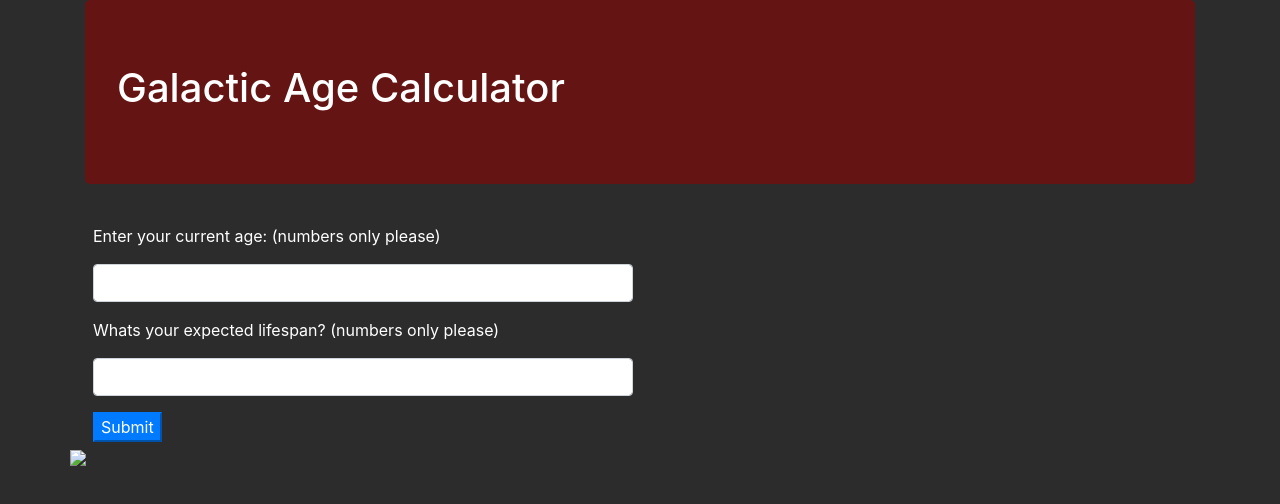
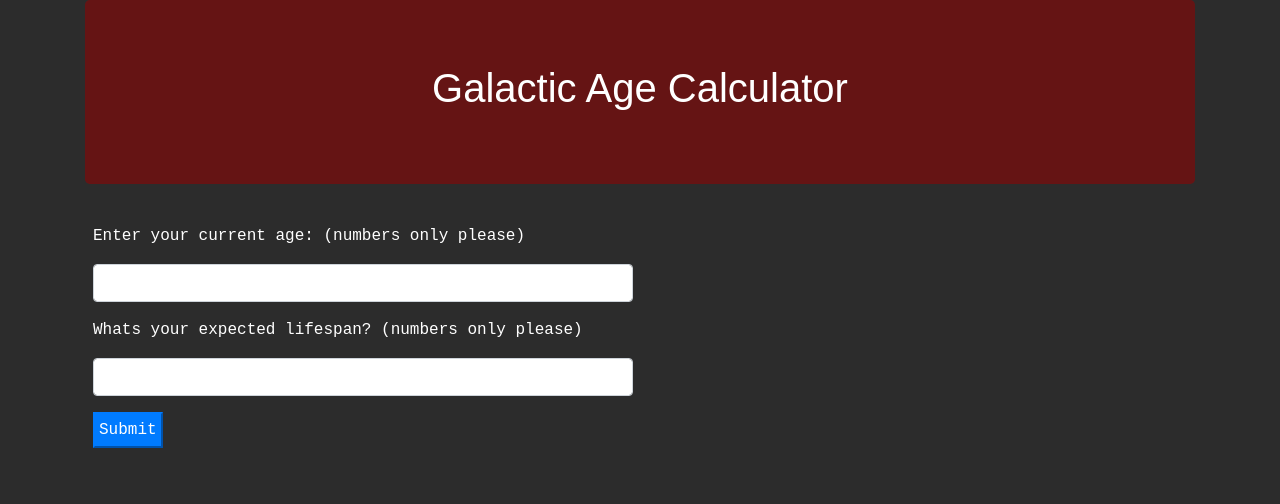
Before and after one commit to reidashwill/week-5-project, a website built with webpack: page src/index.html in a window 1280 px wide. Built offline with nearby package versions, Linux system fonts and the light colour scheme; files whose address does not match are found by name.

Commit message:
add some last minute styling

```diff
--- a/src/index.html
+++ b/src/index.html
@@ -40,7 +40,6 @@
 
 
       </div>
-      <img src="/assets/images/solarsystem.png">
     </div>
   </div>
 
--- a/src/styles.css
+++ b/src/styles.css
@@ -2,10 +2,16 @@ body{
   background: rgb(44, 44, 44);
 }
 .jumbotron{
+  text-align: center;
   background: rgba(153, 1, 1, 0.534);
+  font-family: fantasy;
 }
 .container{
+;
   color: white;
+}
+form{
+  font-family: monospace;
 }
 input{
 color: black;
@@ -15,5 +21,9 @@ label{
   margin: 1vh;
 }
 button{
+  padding: 4px;
   margin:1vh;
 }
+#results-field{
+  font-family: monospace;
+}
```
